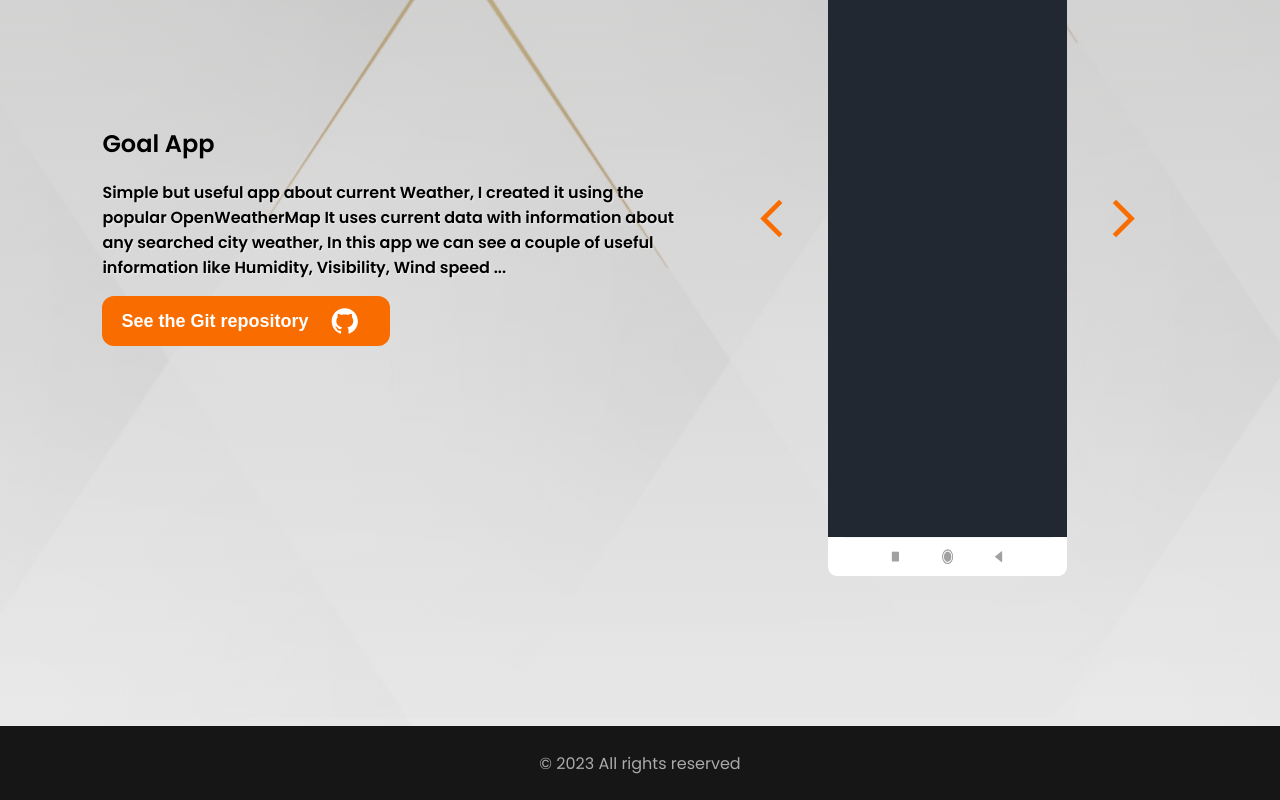
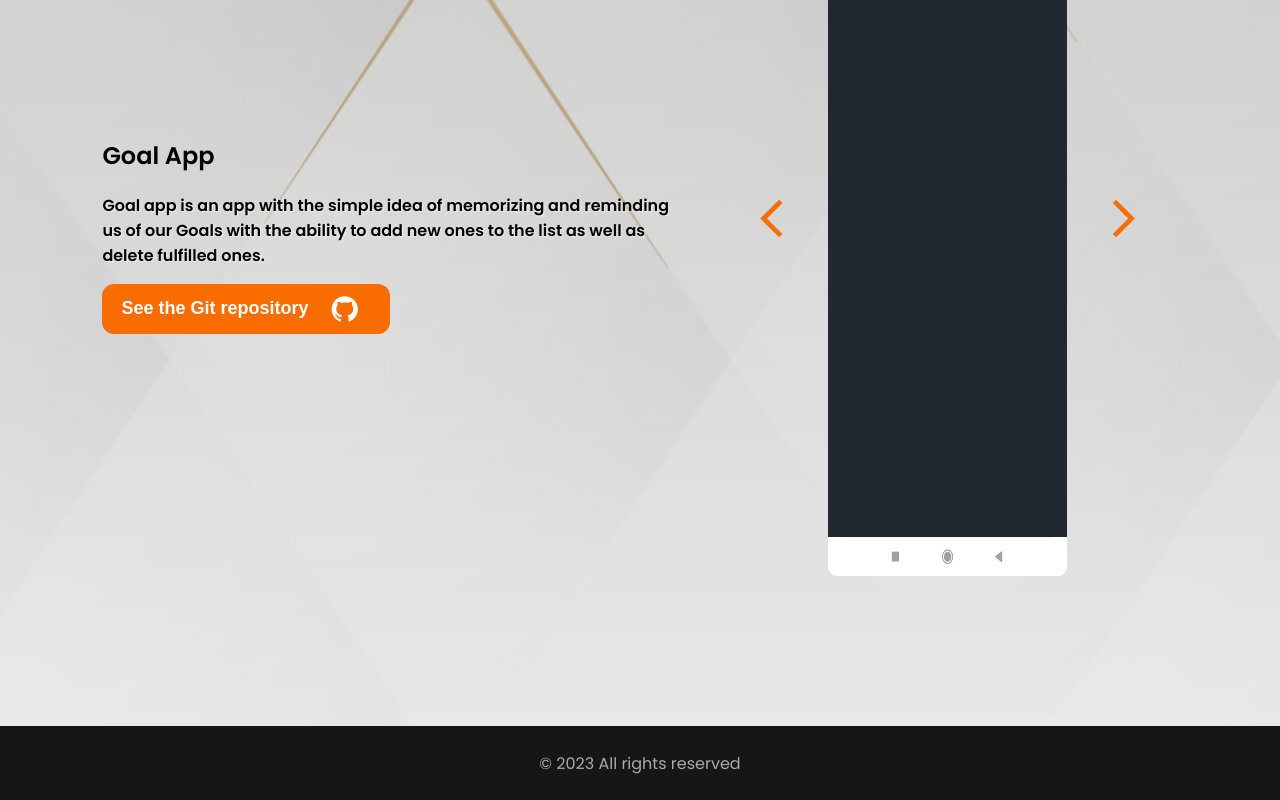
Before and after one commit to VladimirGlumac/Portfolio, a React (Vite) app: page /work in a window 1280 px wide. Shown: the part 2584-3384 px from the top of the page. Built offline with nearby package versions, Linux system fonts and the light colour scheme.

Commit message:
Update Work.jsx

```diff
--- a/src/pages/Work.jsx
+++ b/src/pages/Work.jsx
@@ -212,7 +212,7 @@ export default function Work() {
         <div className="project-container">
           <div className="work-text-div">
             <h2>Goal App</h2>
-            <p className="text-container">Simple but useful app about current Weather, I created it using the popular OpenWeatherMap It uses current data with information about any searched city weather, In this app we can see a couple of useful information like Humidity, Visibility, Wind speed ...
+            <p className="text-container">Goal app is an app with the simple idea of memorizing and reminding us of our Goals with the ability to add new ones to the list as well as delete fulfilled ones.
             </p>
             <Link className="work-link-project" to="https://github.com/VladimirGlumac/SetGoalApp.git">
               <button type="button" className="project-button">
```
